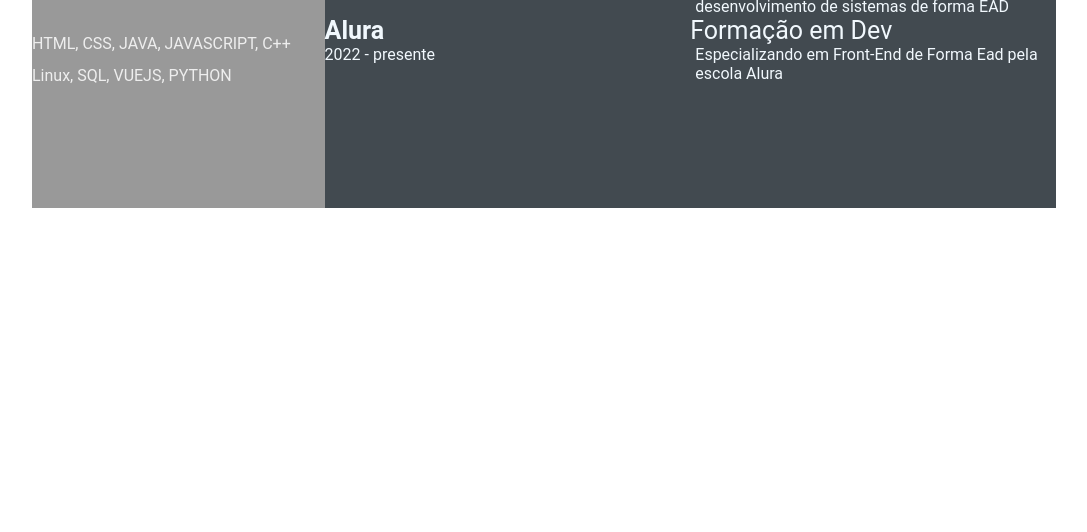
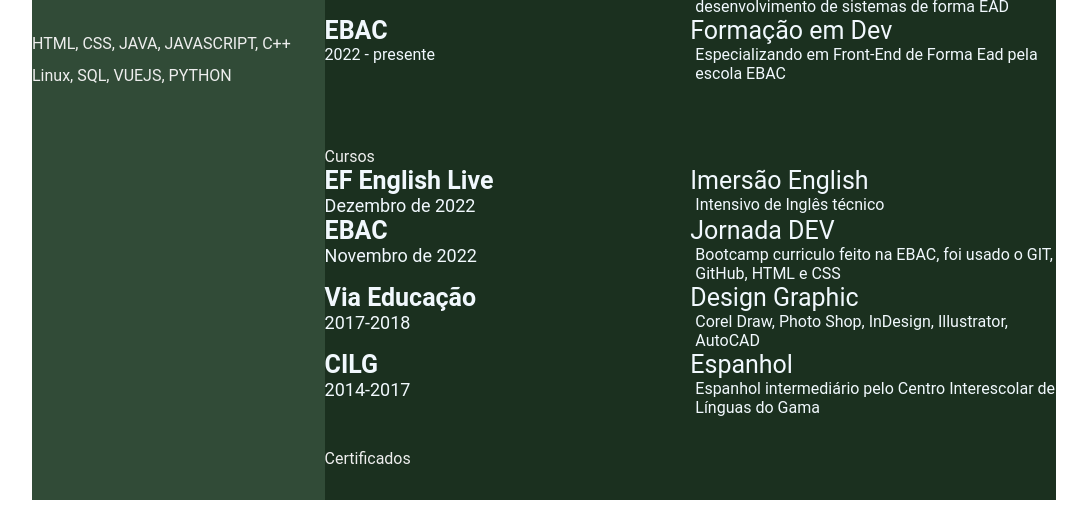
Before and after one commit to Dan-Dias/Dan-Dias.github.io, a plain HTML site: page index.html in a window 1280 px wide. Shown: the part 624-1156 px from the top of the page, without its empty margins (96-1183 px from the left). Before the commit the page ends 864 px from the top, so only its background shows below. Drawn offline with Linux system fonts and the light colour scheme.

Commit message:
feat-add-awards

```diff
--- a/index.html
+++ b/index.html
@@ -55,7 +55,7 @@
                 </section>
             </div>
             <section class="experience gap">
-                <div class="right-title">Experiencias</div>
+                <div class="right-title">Experiências</div>
                 <div class="experience-contents">
                     <div class="exp-left">
                         <p class="exp-company-name">High-Tech</p>
@@ -99,16 +99,55 @@
                     </div>
 
                     <div class="education-left">
-                        <p class="education-school-name">Alura</p>
+                        <p class="education-school-name">EBAC</p>
                         <p class="education-time-period">2022 - presente</p>
                     </div>
                     <div class="education-right">
                         <p class="education-subject">Formação em Dev</p>
-                        <p class="education-desc">Especializando em Front-End de Forma Ead pela escola Alura </p>
+                        <p class="education-desc">Especializando em Front-End de Forma Ead pela escola EBAC </p>
                     </div>
                 </div>
             </section>
 
+            <section class="awards gap">
+                <div class="right-title">Cursos</div>
+                <div class="awards-contents">
+
+                    <div class="awards-left">
+                        <p class="awards-company-name">EF English Live</p>
+                        <p class="awards-time-period">Dezembro de 2022</p>
+                    </div>
+                    <div class="awards-right">
+                        <p class="awards-name">Imersão English</p>
+                        <p class="awards-desc">Intensivo de Inglês técnico</p>
+                    </div>
+                    <div class="awards-left">
+                        <p class="awards-company-name">EBAC</p>
+                        <p class="awards-time-period">Novembro de 2022</p>
+                    </div>
+                    <div class="awards-right">
+                        <p class="awards-name">Jornada DEV</p>
+                        <p class="awards-desc">Bootcamp curriculo feito na EBAC, foi usado o GIT, GitHub, HTML e CSS</p>
+                    </div>
+                    <div class="awards-left">
+                        <p class="awards-company-name">Via Educação</p>
+                        <p class="awards-time-period">2017-2018</p>
+                    </div>
+                    <div class="awards-right">
+                        <p class="awards-name">Design Graphic</p>
+                        <p class="awards-desc">Corel Draw, Photo Shop, InDesign, Illustrator, AutoCAD</p>
+                    </div>
+                    <div class="awards-left">
+                        <p class="awards-company-name">CILG</p>
+                        <p class="awards-time-period">2014-2017</p>
+                    </div>
+                    <div class="awards-right">
+                        <p class="awards-name">Espanhol</p>
+                        <p class="awards-desc">Espanhol intermediário pelo Centro Interescolar de Línguas do Gama</p>
+                    </div>
+                </div>
+                <div class="right-title">Certificados</div>
+            </section>
         </section>
         </main>
 </body>
--- a/style.css
+++ b/style.css
@@ -17,13 +17,13 @@
 .left-section {
     grid-column: span 2;
     height: 100%;
-    background-color: #999999;
+    background-color: #314b37;
 }
 
 .right-section {
     grid-column: span 5;
     height: 100%;
-    background-color: #424a50;
+    background-color: #1b301f;
     border-radius: 0px 60px 0px 0px;
 }
 
```
Also changed, not shown: img/profile-image.jpeg.
